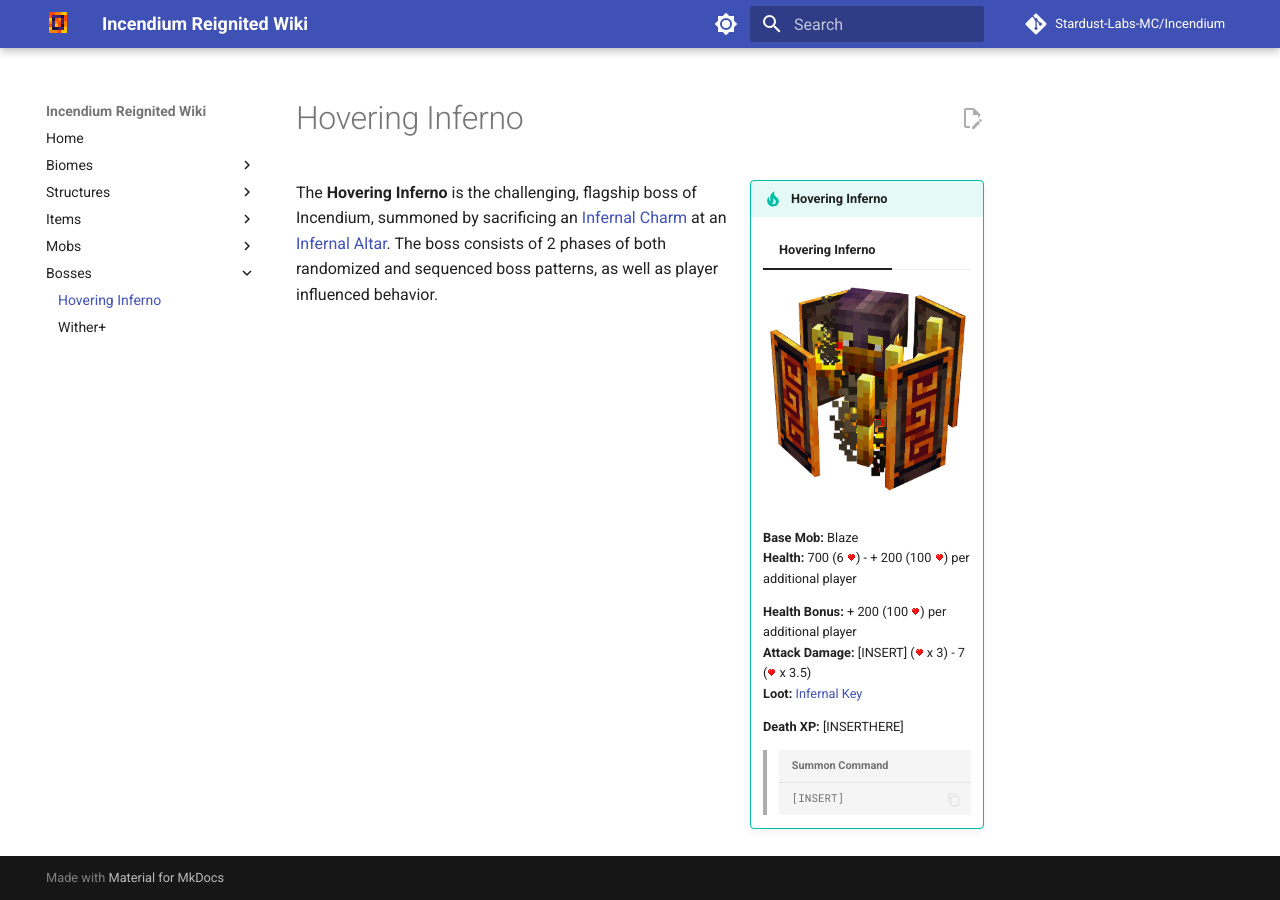
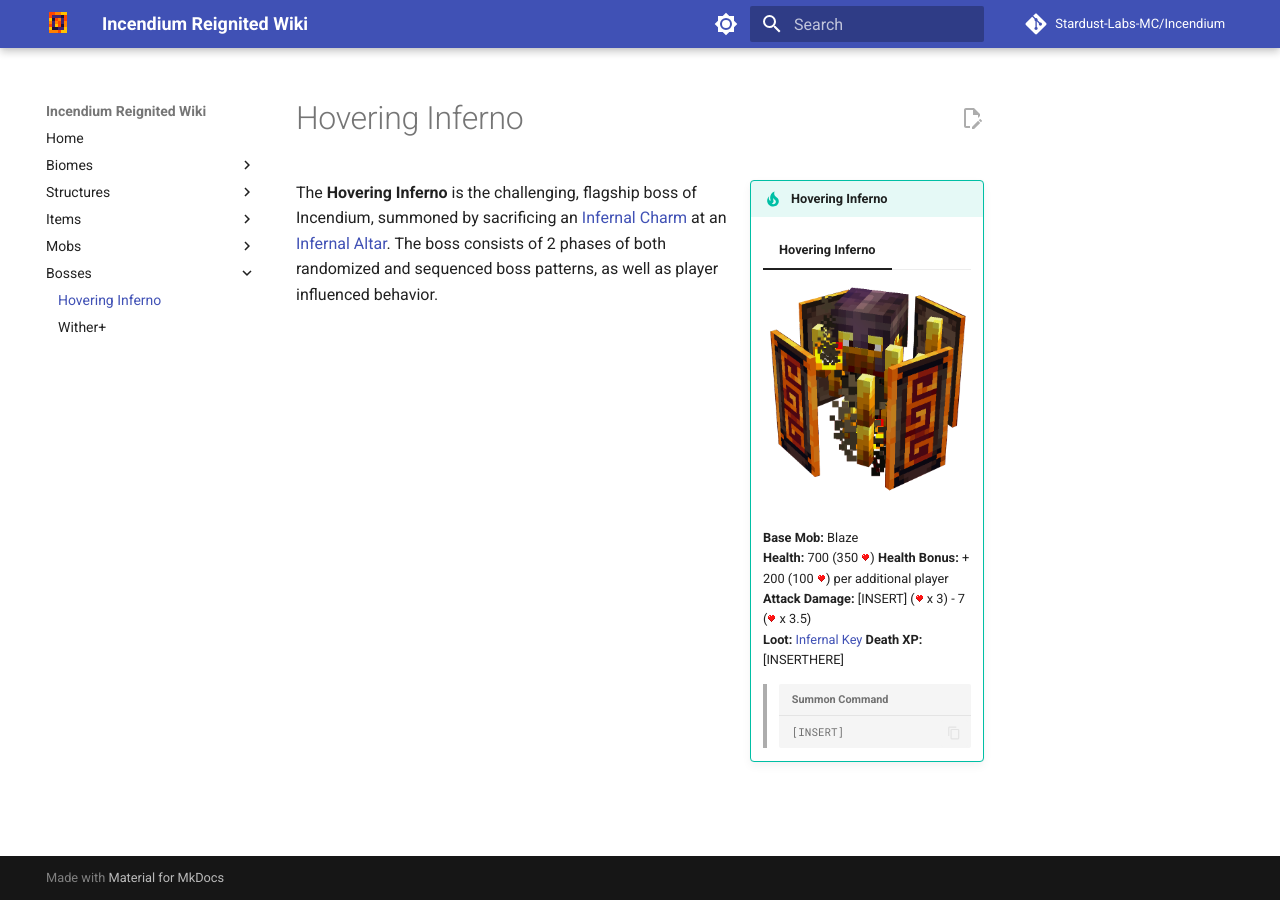
Before and after one commit to Stardust-Labs-MC/incendium-wiki, an MkDocs documentation site: the page built from docs/bosses/hovering-inferno.md, in a window 1280 px wide. Built offline with MkDocs 1.6.1 and Material for MkDocs 9.7.7, drawn with Linux system fonts in a browser that asks for light colours; comment, search, counter and statistics services are not loaded.

Commit message:
inferno page

````diff
--- a/docs/bosses/hovering-inferno.md
+++ b/docs/bosses/hovering-inferno.md
@@ -13,13 +13,10 @@
 
 
     __Base Mob:__     Blaze
-    __Health:__  700 (6 ![Full](../assets/sprites/full.png){width="9"})
-    - + 200 (100 ![Full](../assets/sprites/full.png){width="9"}) per additional player
-
+    __Health:__  700 (350 ![Full](../assets/sprites/full.png){width="9"})
     __Health Bonus:__  + 200 (100 ![Full](../assets/sprites/full.png){width="9"}) per additional player
     __Attack Damage:__  [INSERT] (![Full](../assets/sprites/full.png){width="9"} x 3) - 7 (![Full](../assets/sprites/full.png){width="9"} x 3.5)
     __Loot:__  [Infernal Key](https://stardust-labs-mc.github.io/incendium-wiki/items/infernal-key/)
-
     __Death XP:__  [INSERTHERE]
     > ``` mcf title="Summon Command"
       [INSERT]
````
